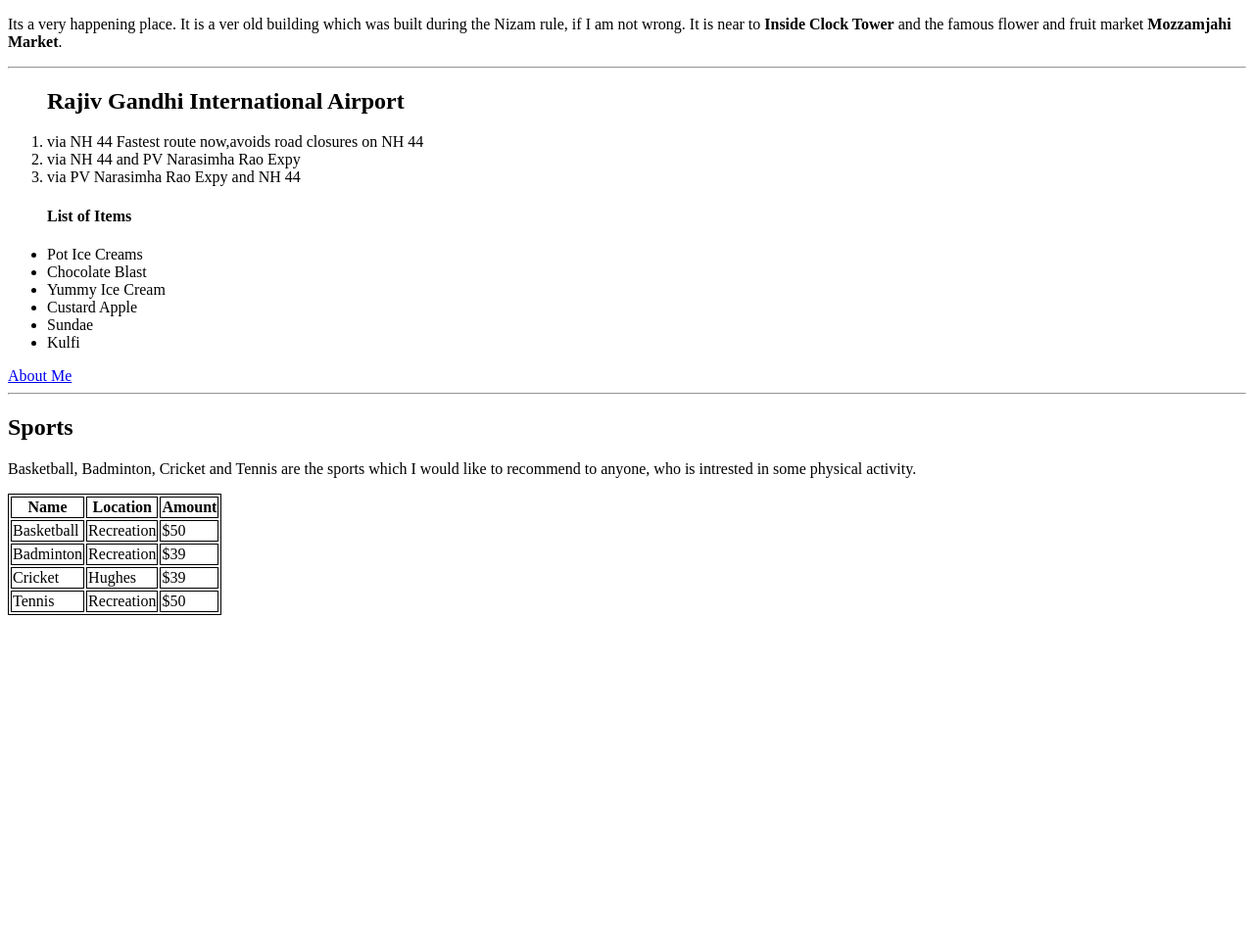
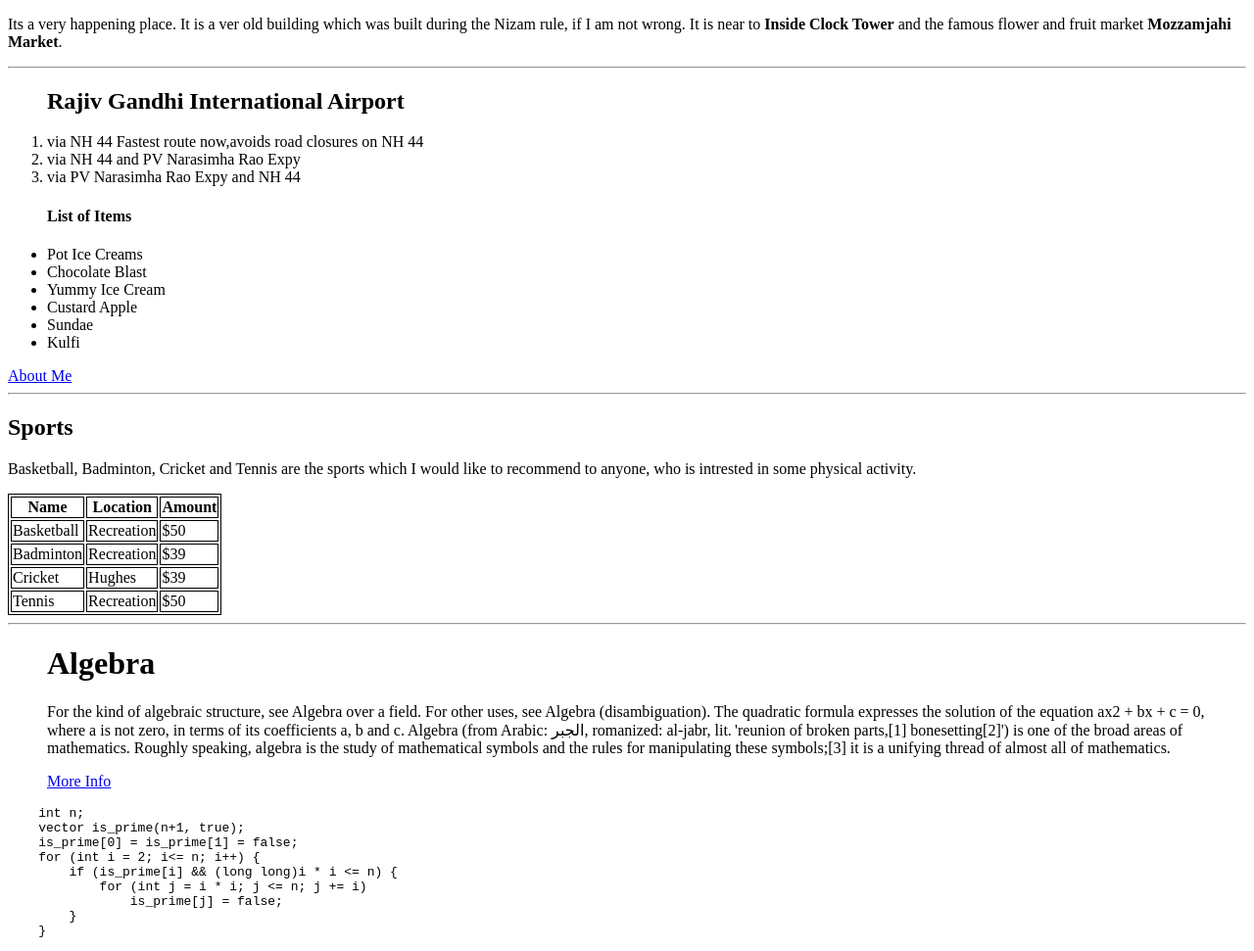
Before and after one commit to 44-563-Web-Apps-S22/webapps-s22-assignment-3-s546652, a plain HTML site: page index.html in a window 1280 px wide. Shown: the part 105-1076 px from the top of the page at 98% size. Before the commit the page ends 800 px from the top, so only its background shows below. Drawn offline with Linux system fonts and the light colour scheme.

Commit message:
changes related index file

```diff
--- a/index.html
+++ b/index.html
@@ -62,6 +62,25 @@ Basketball, Badminton, Cricket and Tennis are the sports which I would like to r
         <td>$50</td>
     </tr>
 </table>
+<hr>
+<blockquote>
+<h1> Algebra </h1>
+<p>For the kind of algebraic structure, see Algebra over a field. For other uses, see Algebra (disambiguation).
+    The quadratic formula expresses the solution of the equation ax2 + bx + c = 0, where a is not zero, in terms of its coefficients a, b and c.
+    Algebra (from Arabic: الجبر, romanized: al-jabr, lit. 'reunion of broken parts,[1] bonesetting[2]') is one of the broad areas of mathematics. Roughly speaking, algebra is the study of mathematical symbols and the rules for manipulating these symbols;[3] it is a unifying thread of almost all of mathematics.</p>
+<a href="https://en.wikipedia.org/wiki/Algebra"> More Info</a>
+</blockquote>
+<pre>
+    int n;
+    vector<bool> is_prime(n+1, true);
+    is_prime[0] = is_prime[1] = false;
+    for (int i = 2; i<= n; i++) {
+        if (is_prime[i] && (long long)i * i <= n) {
+            for (int j = i * i; j <= n; j += i)
+                is_prime[j] = false;
+        }
+    }
+</pre>
 </body>
 <style>
     table, th, td {
```
